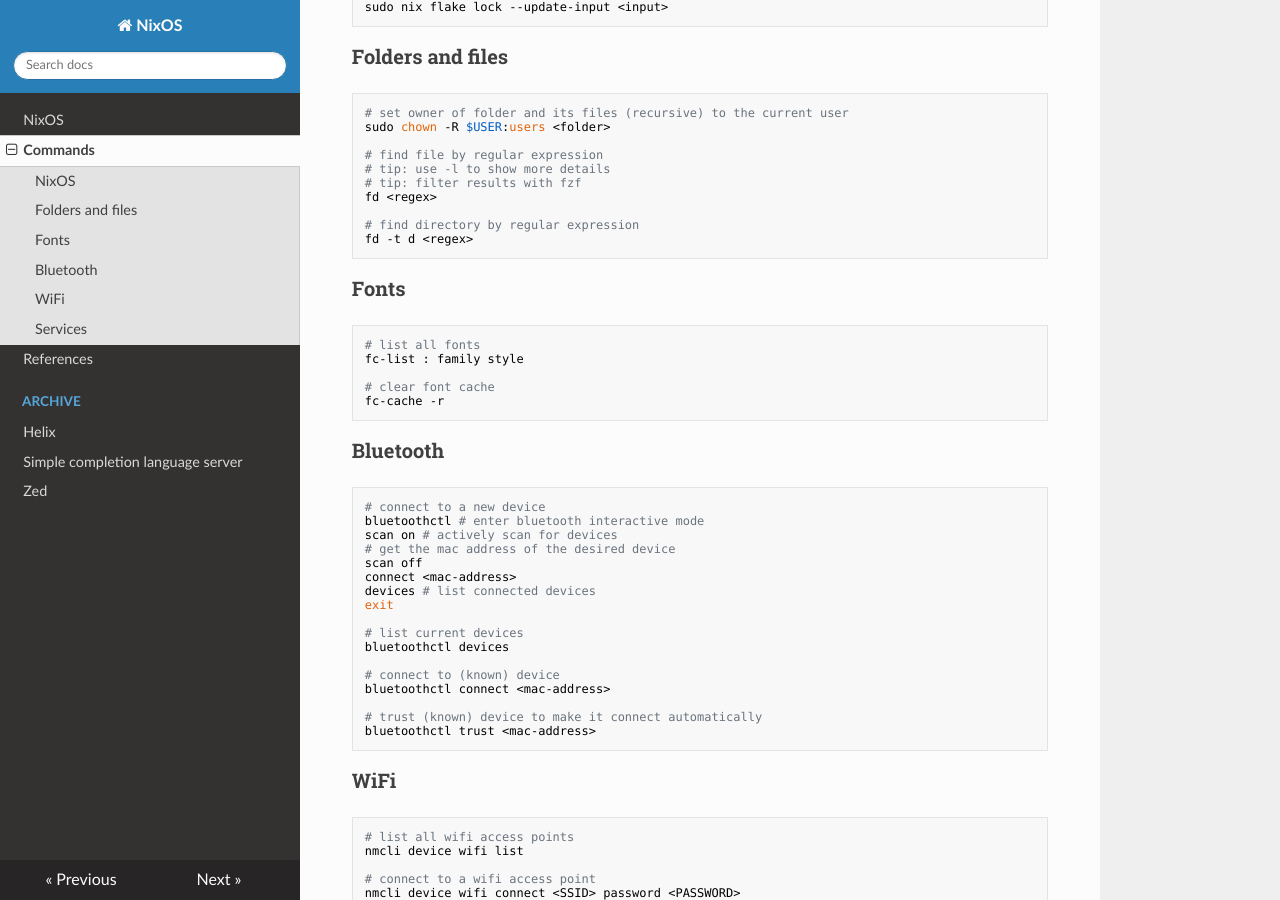
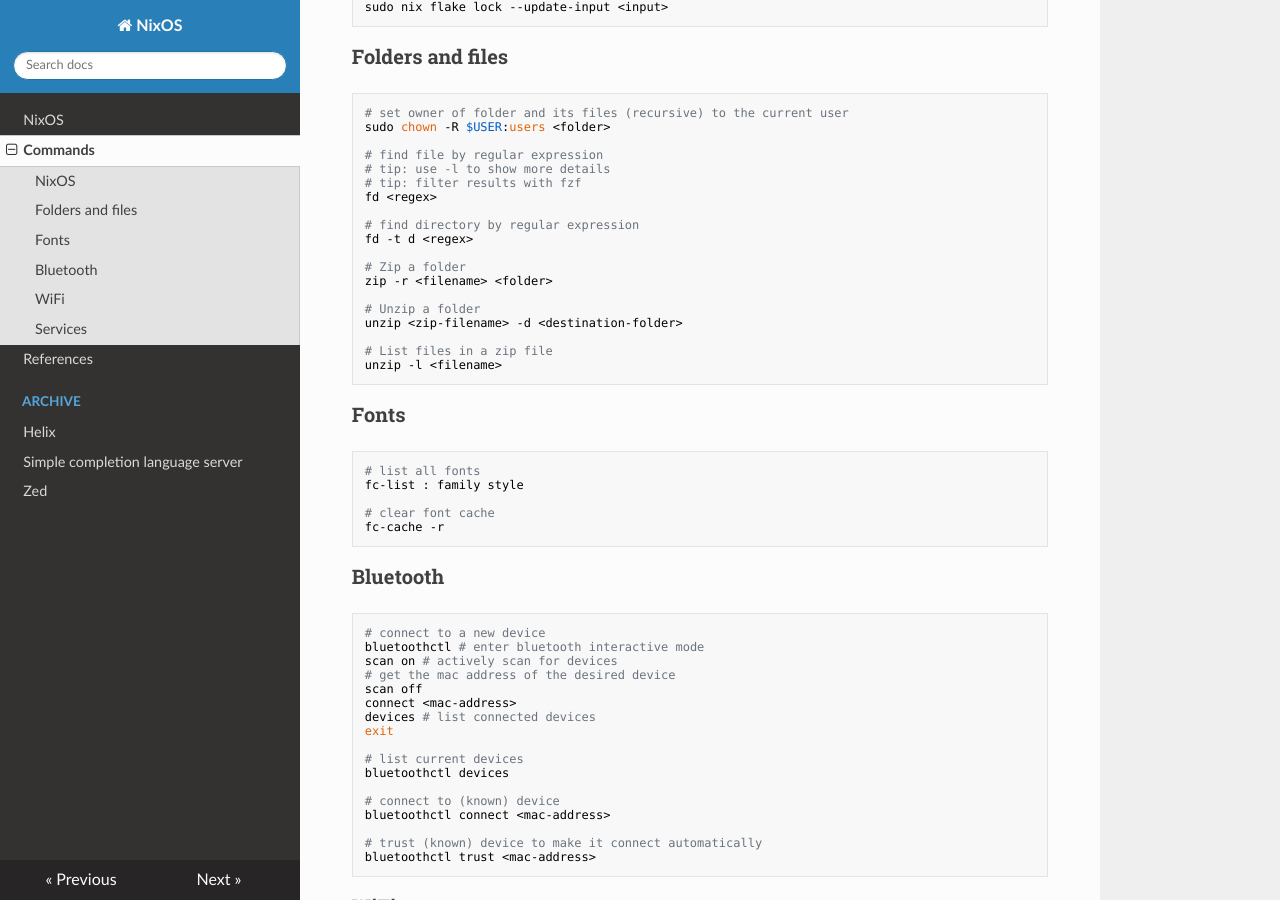
Before and after one commit to patrickswijgman/nixos, an MkDocs documentation site: the page built from docs/commands.md, in a window 1280 px wide and 900 px high, scrolled down 363 px. Built offline with MkDocs 1.6.1, drawn with Linux system fonts in a browser that asks for light colours; nearby versions of some CDN libraries.

````diff
--- a/docs/commands.md
+++ b/docs/commands.md
@@ -29,6 +29,15 @@ fd <regex>
 
 # find directory by regular expression
 fd -t d <regex>
+
+# Zip a folder
+zip -r <filename> <folder>
+
+# Unzip a folder
+unzip <zip-filename> -d <destination-folder>
+
+# List files in a zip file
+unzip -l <filename>
 ```
 
 ### Fonts
````
Also changed, not shown: 3 other files.
